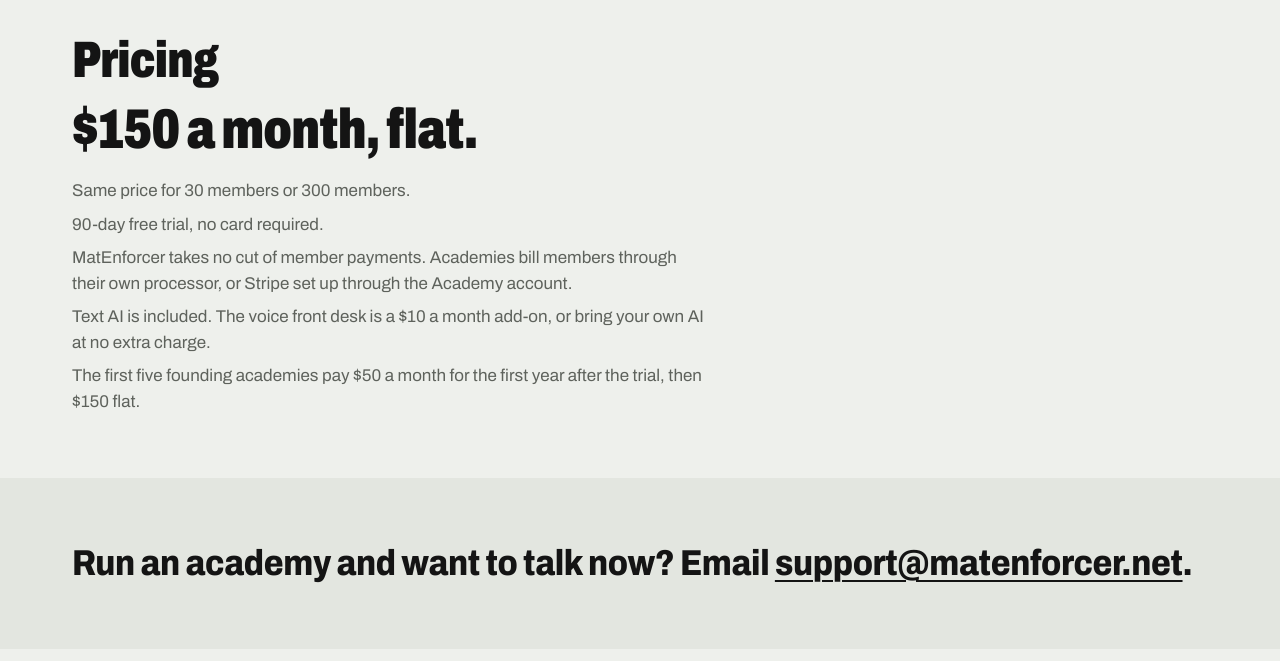
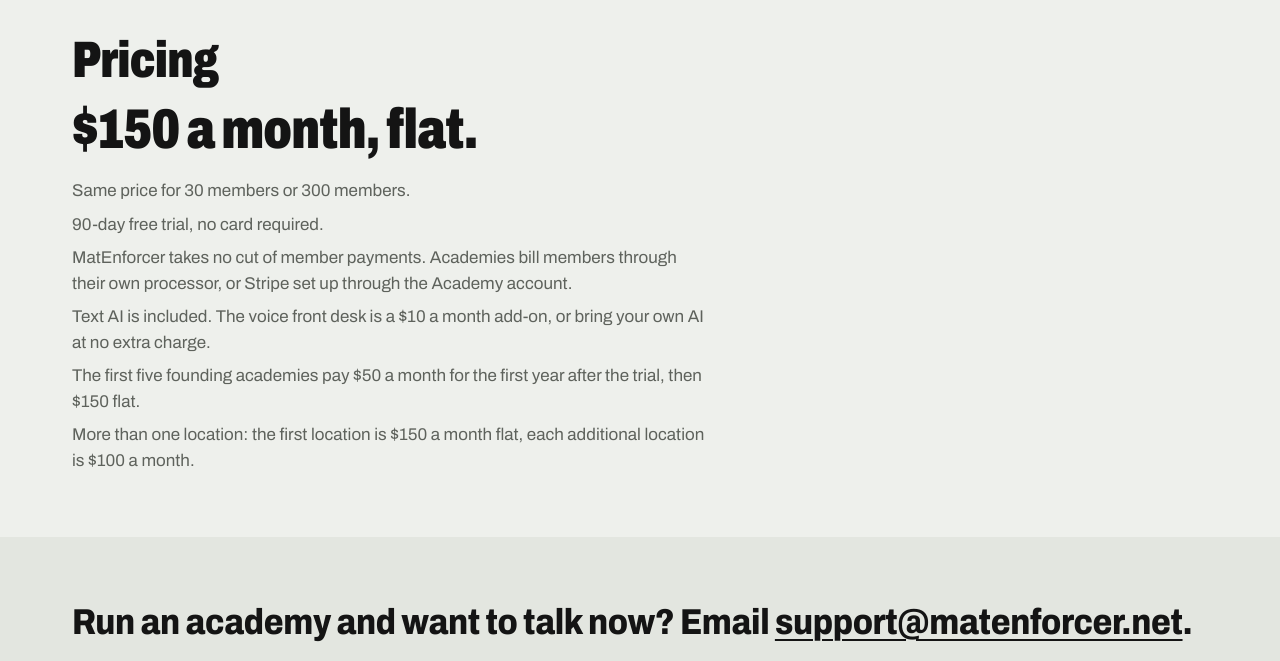
Before and after one commit to Malinowski-Consulting-LLC/matenforcer-coming-soon, a plain HTML site: page site/index.html in a window 1280 px wide. Shown: the part 3705-4366 px from the top of the page. Drawn offline with Linux system fonts and the light colour scheme.

Commit message:
Add multi-location pricing to landing page

```diff
--- a/site/index.html
+++ b/site/index.html
@@ -135,6 +135,7 @@
       <li>MatEnforcer takes no cut of member payments. Academies bill members through their own processor, or Stripe set up through the Academy account.</li>
       <li>Text AI is included. The voice front desk is a $10 a month add-on, or bring your own AI at no extra charge.</li>
       <li>The first five founding academies pay $50 a month for the first year after the trial, then $150 flat.</li>
+      <li>More than one location: the first location is $150 a month flat, each additional location is $100 a month.</li>
     </ul>
   </section>
 
```
